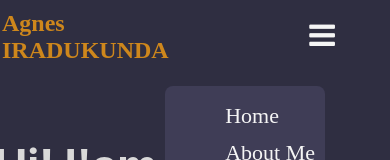
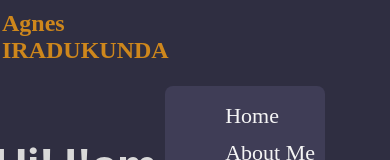
Before and after one commit to kunda4/MyPortfolio, a plain HTML site: page index.html in a window 390 px wide. Shown: the top 160 px of the page. Drawn offline with Linux system fonts and the light colour scheme.

Commit message:
resolving conflict

```diff
--- a/index.html
+++ b/index.html
@@ -15,7 +15,7 @@
     <div class="homenavbar">
         <div class="homeleftside">
             <h2 >Agnes <br>IRADUKUNDA</h2>
-            <i class="fa fa-bars menu" onclick="myFunction();"></i>
+
         </div>
 
         <div class="homerightside">
@@ -54,12 +54,6 @@
     </div>
     </div>
 
-    <script>
-        function myFunction(){
-            let menu = document.querySelector("ul")
-            menu.classList.toggle("active")
 
-        }
-    </script>
 </body>
 </html>
```
